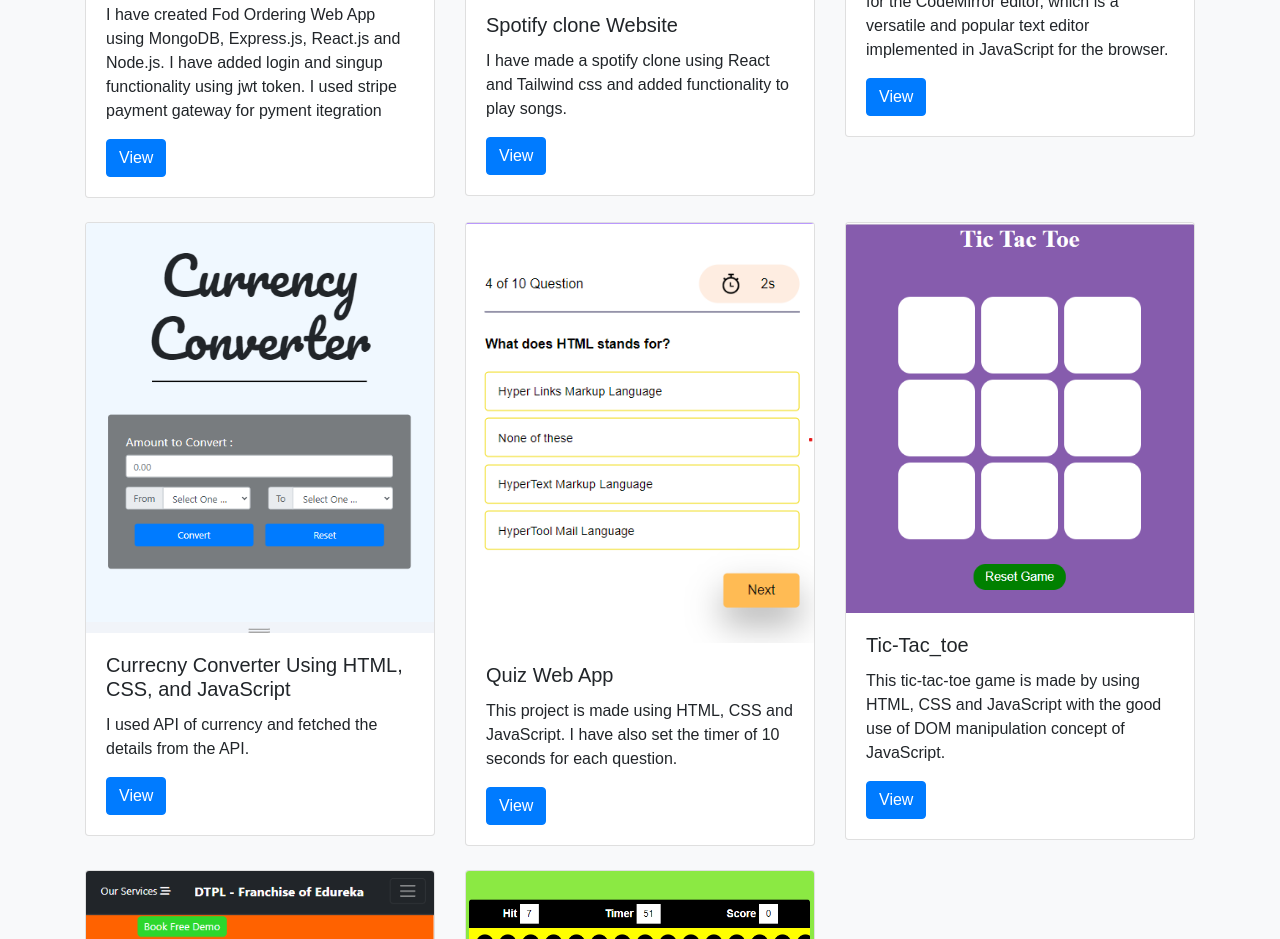
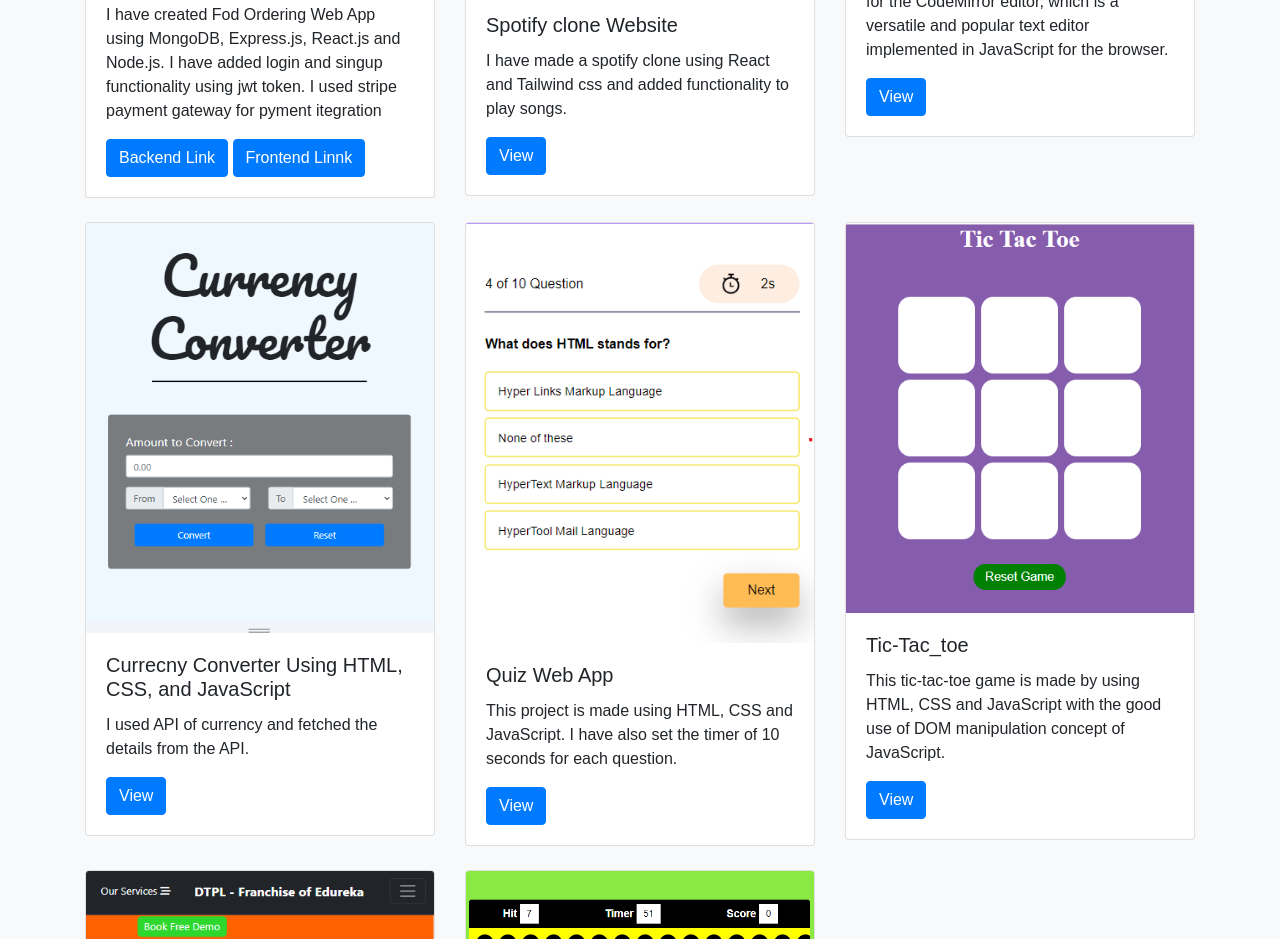
Before and after one commit to ShaikShahed12/Shaik-Shahed-Portofolio, a plain HTML site: page index.html in a window 1280 px wide. Shown: the part 1795-2734 px from the top of the page. Drawn offline with nearby package versions, Linux system fonts and the light colour scheme.

Commit message:
Added Backend Link button on food website project

```diff
--- a/index.html
+++ b/index.html
@@ -129,8 +129,10 @@
                             <p class="card-text">I have created Fod Ordering Web App using MongoDB, Express.js, React.js
                                 and Node.js. I have added login and singup functionality using jwt token. I used stripe
                                 payment gateway for pyment itegration</p>
+                            <a href="https://tomato-food-ordering-website-1.onrender.com/"
+                                class="btn btn-primary" target="_blank">Backend Link</a>
                             <a href="https://tomatofoodorderingwebsite-j7uulc66q-shaik-shaheds-projects.vercel.app/"
-                                class="btn btn-primary" target="_blank">View</a>
+                                class="btn btn-primary" target="_blank">Frontend Linnk</a>
                         </div>
                     </div>
                 </div>
```
